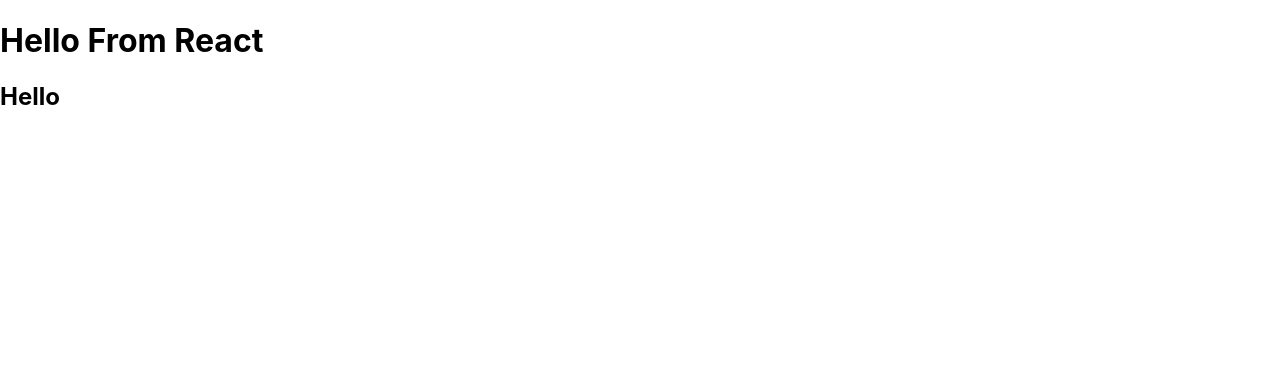
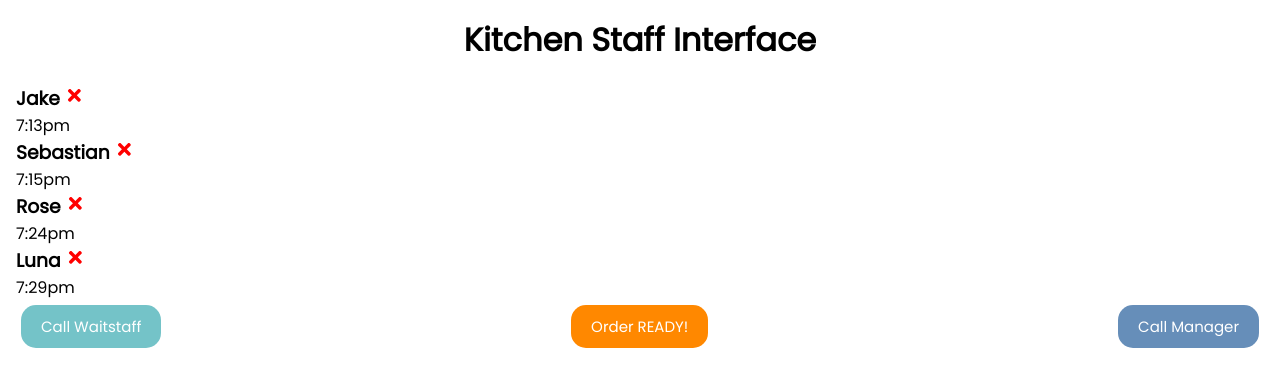
Before and after one commit to omniscientcaribou/CSCE-3444-Team-3, a React (Create React App) app in the folder react-kitchen-staff/: page / in a window 1280 px wide. Shown: the top 386 px of the page. Built offline with nearby package versions, Linux system fonts and the light colour scheme.

Commit message:
Non functioning buttons added, test data,css chngs

```diff
--- a/react-kitchen-staff/package.json
+++ b/react-kitchen-staff/package.json
@@ -3,11 +3,13 @@
   "version": "0.1.0",
   "private": true,
   "dependencies": {
+    "@splidejs/react-splide": "^0.4.4",
     "@testing-library/jest-dom": "^5.11.9",
     "@testing-library/react": "^11.2.5",
     "@testing-library/user-event": "^12.8.3",
     "react": "^17.0.1",
     "react-dom": "^17.0.1",
+    "react-icons": "^4.2.0",
     "react-scripts": "4.0.3",
     "web-vitals": "^1.1.1"
   },
--- a/react-kitchen-staff/src/App.js
+++ b/react-kitchen-staff/src/App.js
@@ -1,10 +1,121 @@
+import { useState } from 'react';
+import Header from './components/Header';
+import Orders from './components/Orders';
+import Button from './components/Button';
+
 function App() {
-  return (
-    <div className="container">
-      <h1>Hello From React</h1>
-      <h2>Hello</h2>
-    </div>
-  );
+	const [orders, setOrders] = useState([
+		{
+			id: 1,
+			table: 1,
+			ticket: 1,
+			waiter: 'Jake',
+			time: '7:13pm',
+			appetizer: 'Mozzarella Sticks',
+			appetizerMods: 'None',
+			entree: 'Pulled Pork and Brisket Burger',
+			entreeMods: 'None',
+			kidsMeal: 'Grilled Cheese Sandwich',
+			kidsMealMods: 'None',
+			side: 'Brussel Sprouts',
+			sideMods: 'None',
+			drink: 'Coca-Cola',
+			drinkMods: 'None',
+			dessert: 'Mango Pudding',
+			dessertMods: 'None',
+		},
+		{
+			id: 2,
+			table: 2,
+			ticket: 2,
+			waiter: 'Sebastian',
+			time: '7:15pm',
+			appetizer: 'Onion Rings',
+			appetizerMods: 'None',
+			entree: 'Lasagna',
+			entreeMods: 'None',
+			kidsMeal: 'Pepperoni Pizza',
+			kidsMealMods: 'None',
+			side: 'Dan-Dan Noodles',
+			sideMods: 'None',
+			drink: 'Water',
+			drinkMods: 'None',
+			dessert: 'Mango Pudding',
+			dessertMods: 'None',
+		},
+		{
+			id: 3,
+			table: 3,
+			ticket: 3,
+			waiter: 'Rose',
+			time: '7:24pm',
+			appetizer: 'Callamari',
+			appetizerMods: 'None',
+			entree: 'Spicy Beef Noodles w/ Soup',
+			entreeMods: 'None',
+			kidsMeal: 'Spaghetti',
+			kidsMealMods: 'None',
+			side: 'Mac and Cheese',
+			sideMods: 'None',
+			drink: 'Bubble Milk Tea',
+			drinkMods: 'None',
+			dessert: 'Mango Pudding',
+			dessertMods: 'None',
+		},
+		{
+			id: 4,
+			table: 4,
+			ticket: 4,
+			waiter: 'Luna',
+			time: '7:29pm',
+			appetizer: 'Nachos',
+			appetizerMods: 'None',
+			entree: "Bird's Nest",
+			entreeMods: 'None',
+			kidsMeal: 'Chicken Nuggets',
+			kidsMealMods: 'None',
+			side: 'Fries',
+			sideMods: 'None',
+			drink: 'Iced Tea',
+			drinkMods: '+Lemon',
+			dessert: 'Mango Pudding',
+			dessertMods: 'None',
+		},
+	]);
+
+	// Delete Order
+	const deleteOrder = (id) => {
+		setOrders(orders.filter((order) => order.id !== id));
+	};
+
+	// Toggle ___
+	const toggleReminder = (id) => {
+		setOrders(
+			orders.map((order) =>
+				order.id === id ? { ...order, reminder: !order.reminder } : order
+			)
+		);
+	};
+
+	return (
+		<div className='container'>
+			<Header title='Kitchen Staff Interface' />
+			{orders.length > 0 ? (
+				<Orders
+					orders={orders}
+					onDelete={deleteOrder}
+					onToggle={toggleReminder}
+				/>
+			) : (
+				'All Tickets Completed!'
+			)}
+      <div className='button-wrapper'>
+        <Button className ='btn' color='#74C3C8' text='Call Waitstaff'></Button>
+        <Button className ='btn' color='#FF8800' text='Order READY!'></Button>
+        <Button className ='btn' color='#668EB9' text='Call Manager'></Button>
+      </div>
+		</div>
+	);
 }
 
 export default App;
--- /dev/null
+++ b/react-kitchen-staff/src/components/Button.js
@@ -0,0 +1,25 @@
+import PropTypes from 'prop-types';
+
+const Button = ({ color, text, onClick }) => {
+	return (
+		<button
+			onClick={onClick}
+			style={{ backgroundColor: color }}
+			className='btn'
+		>
+			{text}
+		</button>
+	);
+};
+
+Button.defaultProps = {
+	color: 'steelblue',
+};
+
+Button.protoTypes = {
+	text: PropTypes.string,
+	color: PropTypes.string,
+	onClick: PropTypes.func,
+};
+
+export default Button;
--- /dev/null
+++ b/react-kitchen-staff/src/components/Header.js
@@ -0,0 +1,28 @@
+import PropTypes from 'prop-types'
+import Button from './Button'
+
+
+const Header = ({ title }) => {
+    return (
+        <header className='header'>
+            <h1>{title}</h1>
+        </header>
+    )
+}
+
+// Set Default Title
+Header.defaultProps = {
+    title: 'Kitchen Staff',
+}
+
+// Set Title to a String Type
+Header.prototype = {
+    title: PropTypes.string.isRequired,
+}
+
+// const headingStyle = {
+//     color: 'red',
+//     backgroundColor: 'black'
+// }
+
+export default Header
--- /dev/null
+++ b/react-kitchen-staff/src/components/Order.js
@@ -0,0 +1,21 @@
+import { FaTimes } from 'react-icons/fa';
+
+const Order = ({ order, onDelete, onToggle }) => {
+	return (
+		<div
+			className={`order ${order.reminder ? 'reminder' : ''}`}
+			onDoubleClick={() => onToggle(order.id)}
+		>
+			<h3>
+				{order.waiter}{' '}
+				<FaTimes
+					style={{ color: 'red', cursor: 'pointer' }}
+					onClick={() => onDelete(order.id)}
+				/>
+			</h3>
+			<p>{order.time}</p>
+		</div>
+	);
+};
+
+export default Order;
--- /dev/null
+++ b/react-kitchen-staff/src/components/Orders.js
@@ -0,0 +1,13 @@
+import Order from './Order'
+
+const Orders = ({ orders, onDelete, onToggle }) => {
+	return (
+		<>
+			{orders.map((order) => (
+				<Order key={order.id} order={order} onDelete={onDelete} onToggle={onToggle} />
+			))}
+		</>
+	);
+};
+
+export default Orders;
--- a/react-kitchen-staff/src/index.css
+++ b/react-kitchen-staff/src/index.css
@@ -1,13 +1,127 @@
-body {
-  margin: 0;
-  font-family: -apple-system, BlinkMacSystemFont, 'Segoe UI', 'Roboto', 'Oxygen',
-    'Ubuntu', 'Cantarell', 'Fira Sans', 'Droid Sans', 'Helvetica Neue',
-    sans-serif;
-  -webkit-font-smoothing: antialiased;
-  -moz-osx-font-smoothing: grayscale;
+@import url('https://fonts.googleapis.com/css2?family=Poppins:wght@300;400&display=swap');
+
+* {
+  box-sizing: border-box;
+  margin: 0 auto;
+  padding: 0;
 }
 
-code {
-  font-family: source-code-pro, Menlo, Monaco, Consolas, 'Courier New',
-    monospace;
+body {
+  font-family: 'Poppins', sans-serif;
 }
+
+/* .container {
+  max-width: 500px;
+  margin: 30px auto;
+  overflow: auto;
+  min-height: 300px;
+  border: 1px solid steelblue;
+  padding: 30px;
+  border-radius: 5px;
+} */
+
+.container {
+  max-width: 100%;
+  margin: 0 auto;
+  overflow: auto;
+  padding: 1em;
+}
+
+.header {
+  display: flex;
+  justify-content: space-between;
+  align-items: center;
+  margin-bottom: 20px;
+}
+
+.button-wrapper {
+  display: flex;
+  justify-content: space-between;
+  width: 100%;
+  align-items: center;
+  margin: 0 0;
+}
+
+.btn {
+  display: inline-block;
+  background: #000;
+  color: #fff;
+  border: none;
+  padding: 10px 20px;
+  margin: 5px;
+  border-radius: 1em;
+  cursor: pointer;
+  text-decoration: none;
+  font-size: 15px;
+  font-family: inherit;
+}
+
+.btn:focus {
+  outline: none;
+}
+
+.btn:active {
+  transform: scale(0.98);
+}
+
+.btn-block {
+  display: block;
+  width: 100%;
+}
+
+.task {
+  background: #f4f4f4;
+  margin: 5px;
+  padding: 10px 20px;
+  cursor: pointer;
+}
+
+.task.reminder {
+  border-left: 5px solid green;
+}
+
+.task h3 {
+  display: flex;
+  align-items: center;
+  justify-content: space-between;
+}
+
+.add-form {
+  margin-bottom: 40px;
+}
+
+.form-control {
+  margin: 20px 0;
+}
+
+.form-control label {
+  display: block;
+}
+
+.form-control input {
+  width: 100%;
+  height: 40px;
+  margin: 5px;
+  padding: 3px 7px;
+  font-size: 17px;
+}
+
+.form-control-check {
+  display: flex;
+  align-items: center;
+  justify-content: space-between;
+}
+
+.form-control-check label {
+  flex: 1;
+}
+
+.form-control-check input {
+  flex: 2;
+  height: 20px;
+}
+
+footer {
+  margin-top: 30px;
+  text-align: center;
+}
```
Also changed, not shown: react-kitchen-staff/src/components/CallWaitstaff.js (added, +17 -0 lines), 1 other file (tests, documents, lock files or other folders).
